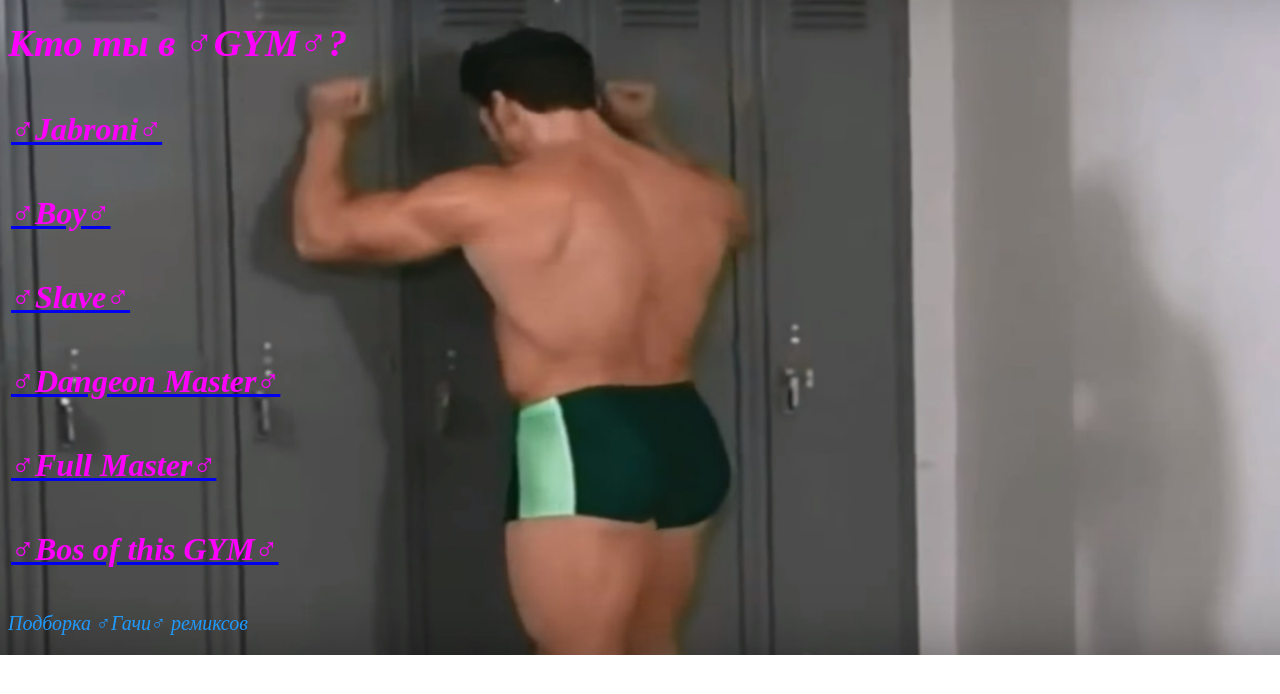
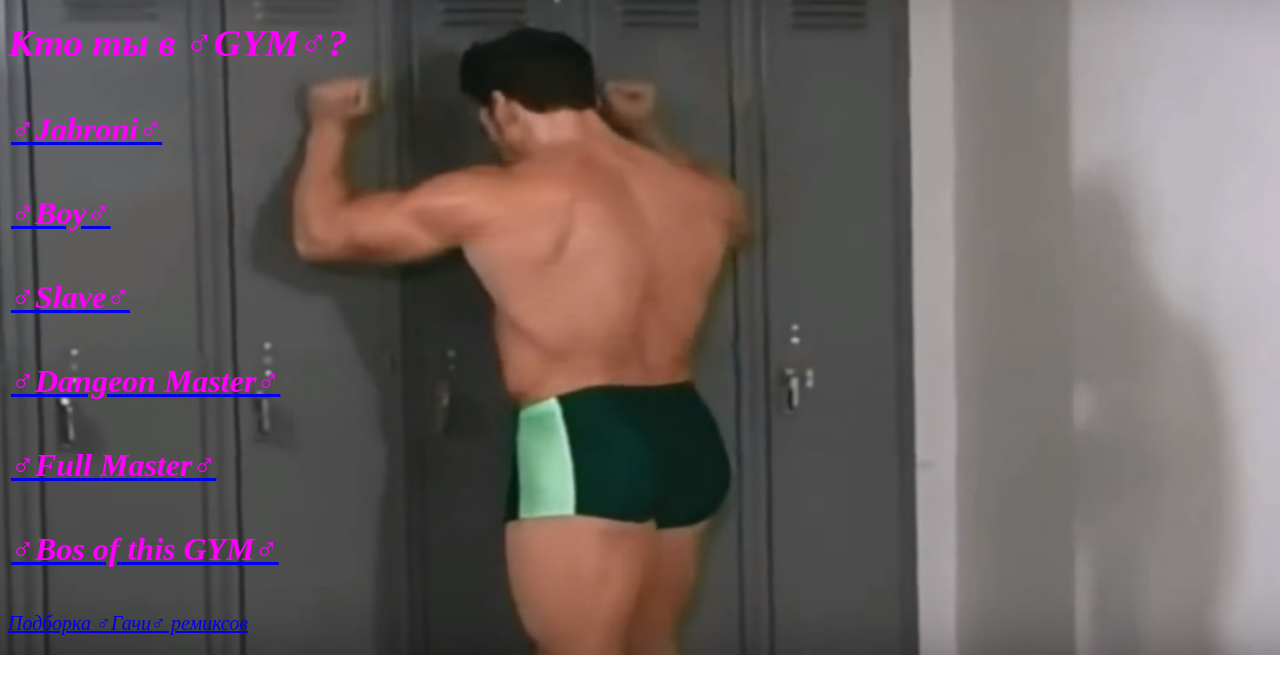
Before and after one commit to 7zhih7/7zhih7.github.io, a plain HTML site: page index.html in a window 1280 px wide. Drawn offline with Linux system fonts and the light colour scheme.

Commit message:
Update index.html

```diff
--- a/index.html
+++ b/index.html
@@ -42,7 +42,7 @@ color: #800080;
 </tr>
 </table>
 <p style="font-size: 20px; color:#1F9AFE;">
-<link href="pages/about">Подборка ♂Гачи♂ ремиксов</a>
+<a href="pages/about.html">Подборка ♂Гачи♂ ремиксов</a>
 </p>
 </body>
 </html>
```
